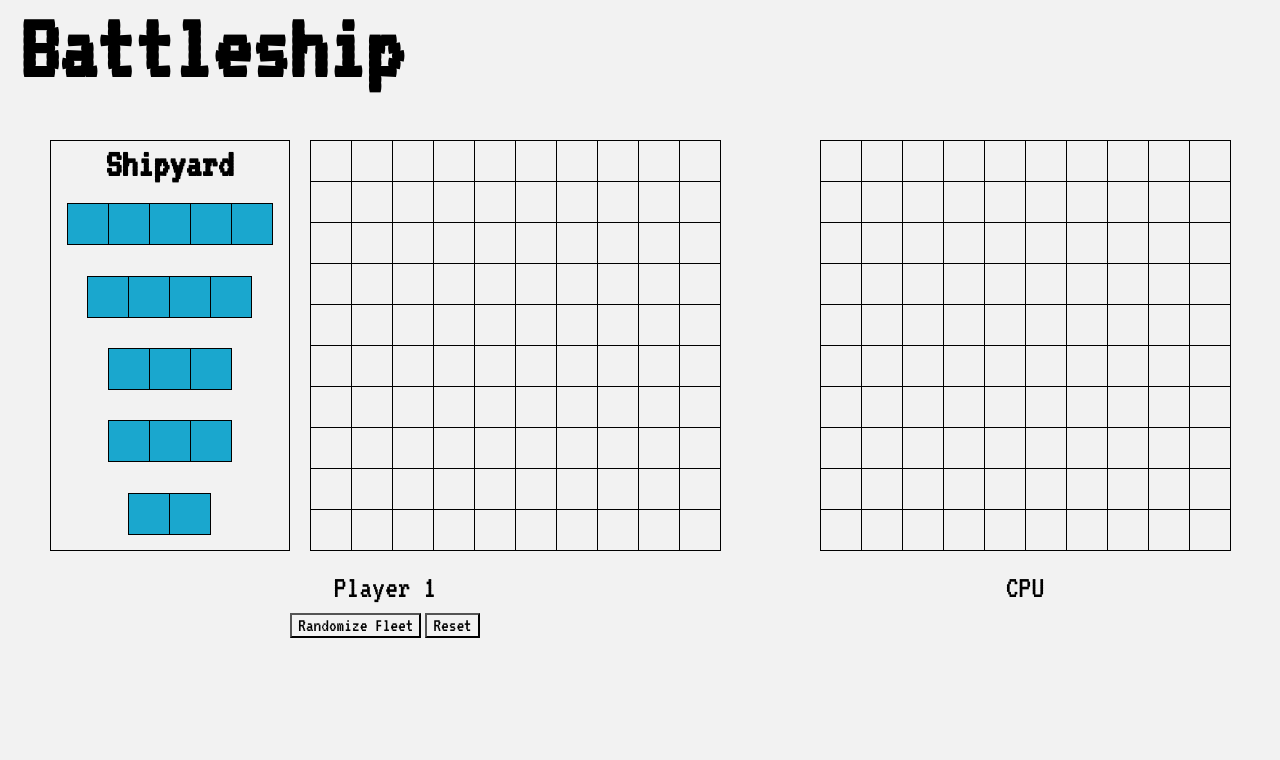
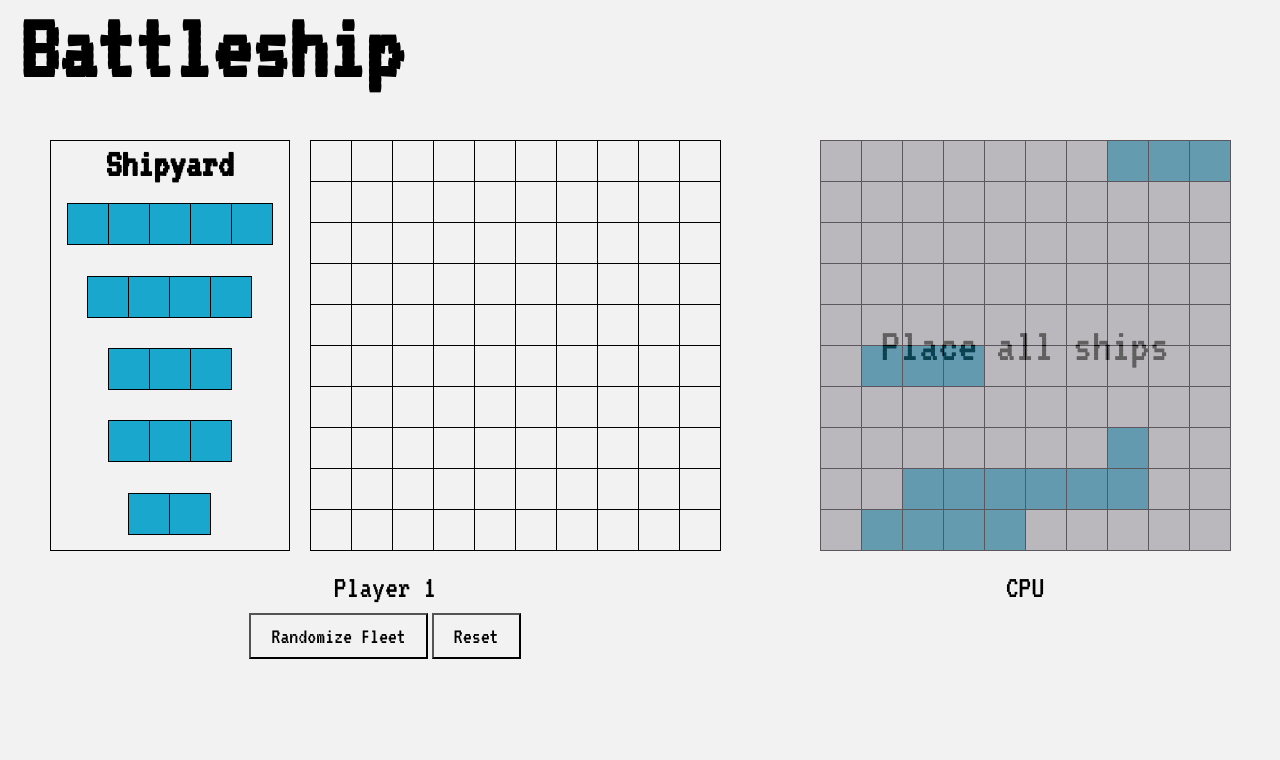
Before and after one commit to zwhahn/battleship, a website with bundled scripts: page src/index.html in a window 1280 px wide. Shown: the top 760 px of the page. Built offline with nearby package versions, Linux system fonts and the light colour scheme.

Commit message:
feat: place player2 ships randomly when game starts, add blocker when all player 1 ships have not been cleared

```diff
--- a/src/UI.js
+++ b/src/UI.js
@@ -13,7 +13,7 @@ const randomFleetBtn = document.querySelector("#random-fleet-btn");
 randomFleetBtn.addEventListener("click", () => {
 	player1.board = new Gameboard();
 	player2.board = new Gameboard();
-	game.placeShipsRandomly();
+	game.placeShipsRandomly(player1, player2);
 	drawPlayer1Board();
 	removeAllFromShipyard();
 	drawPlayer2Board();
@@ -25,13 +25,17 @@ resetBtn.addEventListener("click", () => {
 	player2 = new Player();
 	game = new Gameplay(player1, player2);
 	drawPlayer1Board();
+	game.placeShipsRandomly(null, player2);
 	drawPlayer2Board();
 	drawShipyard();
+	togglePlayer2Board();
 });
 
 drawPlayer1Board();
+game.placeShipsRandomly(null, player2);
 drawPlayer2Board();
 drawShipyard();
+togglePlayer2Board();
 
 function drawShipyard() {
 	removeAllFromShipyard();
@@ -66,7 +70,7 @@ function drawShipyard() {
 	});
 }
 
-function removeFromShipyard(shipName) {
+function removeOneFromShipyard(shipName) {
 	const shipSlot = document.getElementById(`${shipName}`);
 	shipSlot.innerHTML = "";
 }
@@ -76,6 +80,26 @@ function removeAllFromShipyard() {
 	for (const slot of shipSlots) {
 		slot.innerHTML = "";
 	}
+	togglePlayer2Board();
+}
+
+function togglePlayer2Board() {
+	const blocker = document.querySelector(".blocker");
+	if (!isShipyardEmpty()) {
+		blocker.style.zIndex = 100;
+	} else {
+		blocker.style.zIndex = 0;
+	}
+}
+
+function isShipyardEmpty() {
+	const shipSlots = document.getElementsByClassName("ship-slot");
+	for (const slot of shipSlots) {
+		if (slot.innerHTML !== "") {
+			return false;
+		}
+	}
+	return true;
 }
 
 // Player 1's Board
@@ -88,7 +112,7 @@ function drawPlayer1Board() {
 			if (player1.board.gameboard[y][x] !== 0) {
 				cell.classList.add("ship");
 			}
-			cell.classList.add("cell");
+			cell.classList.add("player1-cell", "cell");
 			playerOneBoard.appendChild(cell);
 
 			cell.dataset.y = y;
@@ -106,8 +130,9 @@ function drawPlayer1Board() {
 				const placed = placeShipOnBoard(shipSize, [y, x]);
 				console.log("placed: ", placed);
 				if (placed) {
-					removeFromShipyard(shipName);
+					removeOneFromShipyard(shipName);
 				}
+				togglePlayer2Board();
 			});
 		}
 	}
--- a/src/battleship.js
+++ b/src/battleship.js
@@ -121,7 +121,7 @@ export class Gameplay {
 		this.currentPlayer = player1;
 	}
 
-	placeShipsRandomly() {
+	placeShipsRandomly(player1 = null, player2 = null) {
 		const shipLibrary = {
 			carrier: new Ship(5),
 			battleship: new Ship(4),
@@ -131,6 +131,7 @@ export class Gameplay {
 		};
 
 		// Player 1 placement
+		if (player1 !== null) {
 			for (const ship of Object.values(shipLibrary)) {
 				let placed = false;
 				while (!placed) {
@@ -139,14 +140,17 @@ export class Gameplay {
 					placed = this.player1.board.place(ship, coords);
 				}
 			}
+		}
 
 		// Player 2 placement
+		if (player2 !== null) {
 			for (const ship of Object.values(shipLibrary)) {
 				let placed = false;
 				while (!placed) {
 					const coords = this.getRandomSquare();
 					ship.horizontal = Math.random() < 0.5;
 					placed = this.player2.board.place(ship, coords);
+				}
 			}
 		}
 	}
--- a/src/index.html
+++ b/src/index.html
@@ -42,6 +42,9 @@
 					</div>
 				</div>
 				<div class="game-side" id="player2">
+					<div class="blocker">
+						Place all ships
+					</div>
 					<div class="board-container"></div>
 					<div class="player-name">CPU</div>
 				</div>
--- a/src/styles.css
+++ b/src/styles.css
@@ -76,10 +76,30 @@ h1 {
 	background-color: black;
 	gap: 1px;
 	border: 1px solid black;
+	cursor: grab;
 }
 
 .ship-piece .cell {
 	background-color: var(--ship);
+	cursor: grab;
+}
+
+.ship-piece .cell:active {
+	cursor: grabbing;
+}
+
+.blocker {
+	position: absolute;
+	display: flex;
+	justify-content: center;
+	width: calc(10 * var(--cell-size) + 11px); /* Add gap size */
+	height: calc(10 * var(--cell-size) + 11px); /* Add gap size */
+	background-color: var(--miss);
+	opacity: 60%;
+	z-index: 100;
+	font-family: VT323;
+	font-size: 3rem;
+	align-items: center;
 }
 
 .board-container {
@@ -89,6 +109,7 @@ h1 {
 	gap: 1px;
 	background-color: black;
 	border: 1px solid black;
+	z-index: 1;
 }
 
 .player-name {
@@ -100,13 +121,14 @@ h1 {
 .btn {
 	background-color: var(--white);
 	font-family: VT323;
-	font-size: 1.2rem;
+	font-size: 1.4rem;
+	padding: 10px 20px 10px 20px;
 	cursor: pointer;
 	margin-top: 10px;
 }
 
 .btn:hover {
-	border: 2px solid var(--ship);
+	border: 2px solid black;
 	box-sizing: border-box;
 }
 
@@ -127,6 +149,10 @@ h1 {
 
 .cell.miss {
 	background-color: var(--miss);
+}
+
+.player1-cell {
+	cursor: default;
 }
 
 .ship {
```
Lines whose indentation alone changed are shown as unchanged.
